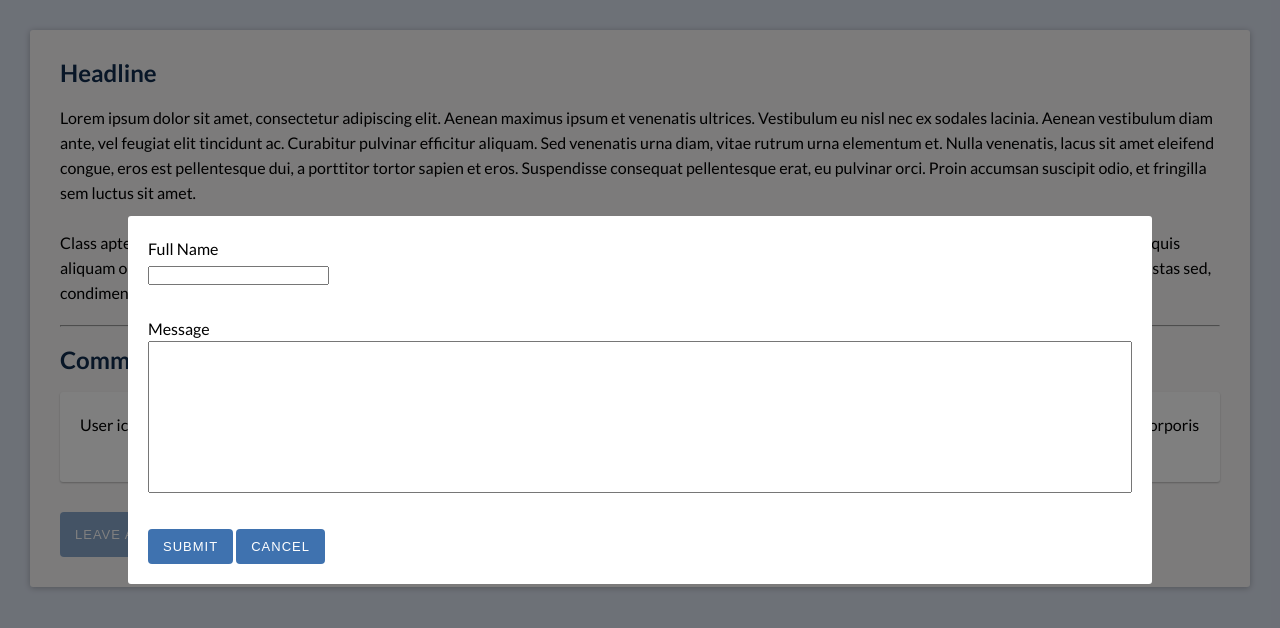
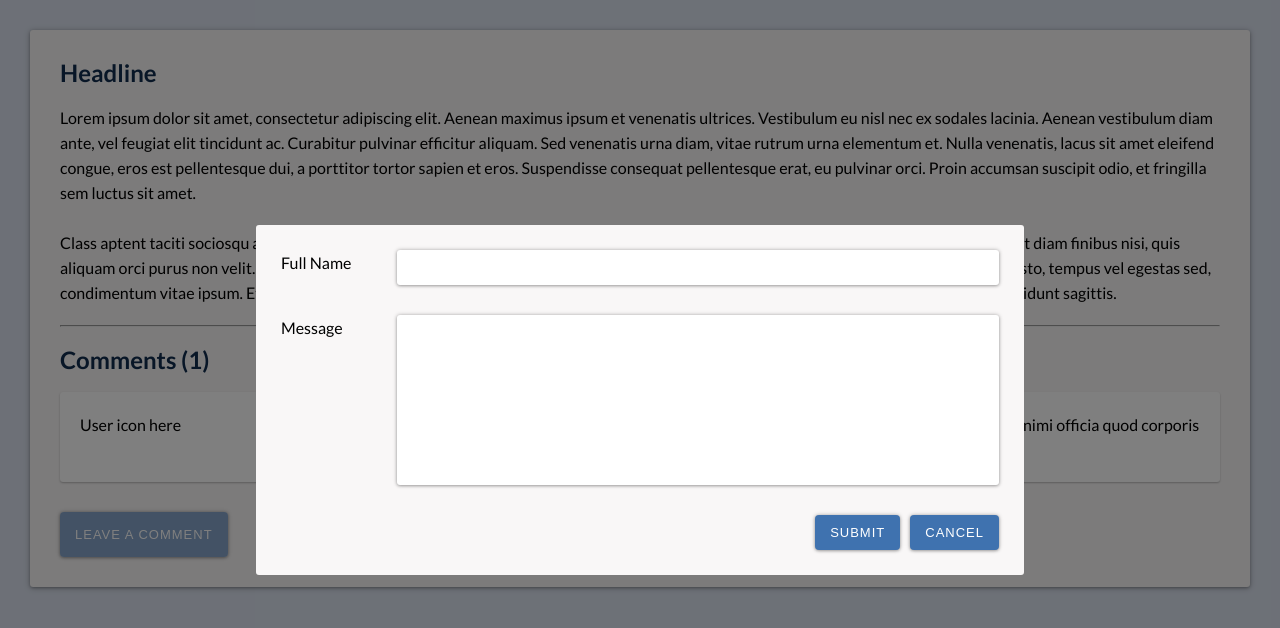
Before and after one commit to ach1209/localStorage-demo, a plain HTML site: page index.html in a window 1280 px wide. Both pictures are taken after a click on the button "LEAVE A COMMENT". Drawn offline with Linux system fonts and the light colour scheme.

Commit message:
Additional styling for modal elements

```diff
--- a/style.css
+++ b/style.css
@@ -28,7 +28,8 @@ main {
   padding: 3rem;
   margin: 3rem;
   border-radius: 3px;
-  box-shadow: 0px 1px 6px rgba(var(--boxShadow), 0.25);
+  box-shadow: 0px 1px 6px rgba(0,0,0, 0.25),
+              0px 1px 3px rgba(0,0,0, 0.25);
 }
 
 h1,
@@ -76,6 +77,8 @@ hr {
   border-radius: 4px;
   cursor: pointer;
   transition: background-color ease-out 0.3s;
+  box-shadow: 0px 0px 4px rgba(0,0,0, 0.25),
+              0px 1px 3px rgba(0,0,0, 0.25)
 }
 
 #btn:hover,
@@ -97,10 +100,10 @@ hr {
 }
 
 .text-modal__inner {
-  background-color:#ffffff;
-  width: 80%;
+  background-color:var(--mainBgColor);
+  width: 60%;
   height: auto;
-  padding: 2rem;
+  padding: 2.5rem;
   margin: auto;
   position: absolute;
   top: 50%;
@@ -113,19 +116,46 @@ hr {
 label {
   display: inline-block;
   width: 100%;
+  flex: 0.2;
+}
+
+input {
+  width: 25%;
+  flex: 1;
+  padding: 1rem;
+  border: none;
+  border-radius: 3px;
+  box-shadow: 0px 0px 4px rgba(0,0,0, 0.25),
+              0px 1px 3px rgba(0,0,0, 0.25);
 }
 
 textarea {
   width: 100%;
   resize: none;
+  flex: 1;
+  padding: 1rem;
+  border: none;
+  border-radius: 3px;
+  box-shadow: 0px 0px 4px rgba(0,0,0, 0.25),
+              0px 1px 3px rgba(0,0,0, 0.25);
 }
 
 .name-container,
 .msg-container {
   margin-bottom: 3rem;
+  display: flex;
+}
+
+.modal-btn-container {
+  display: flex;
+  justify-content: end;
 }
 
 #submit,
 #cancel {
   padding: 1rem 1.5rem;
 }
+
+#cancel {
+  margin-left: 1rem;
+}
```
